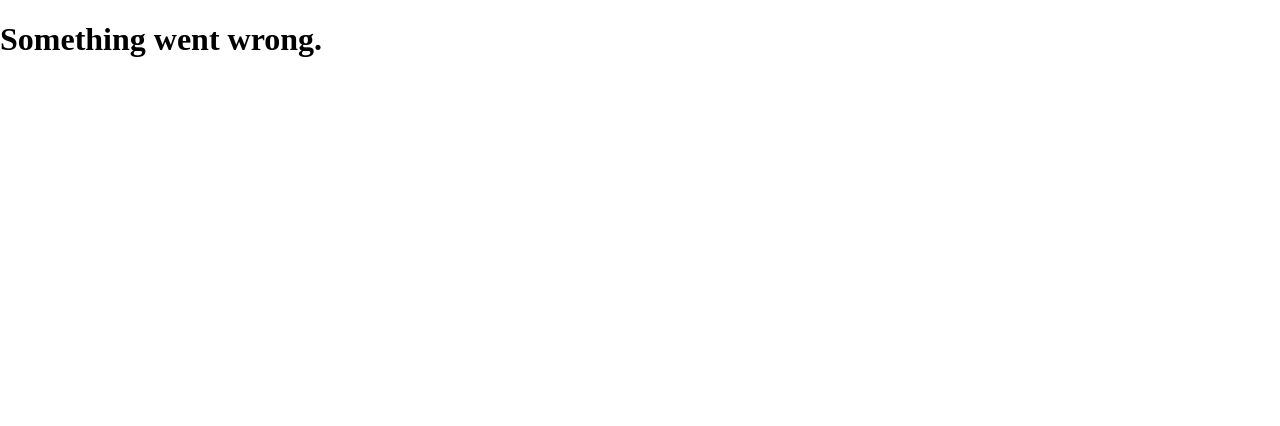
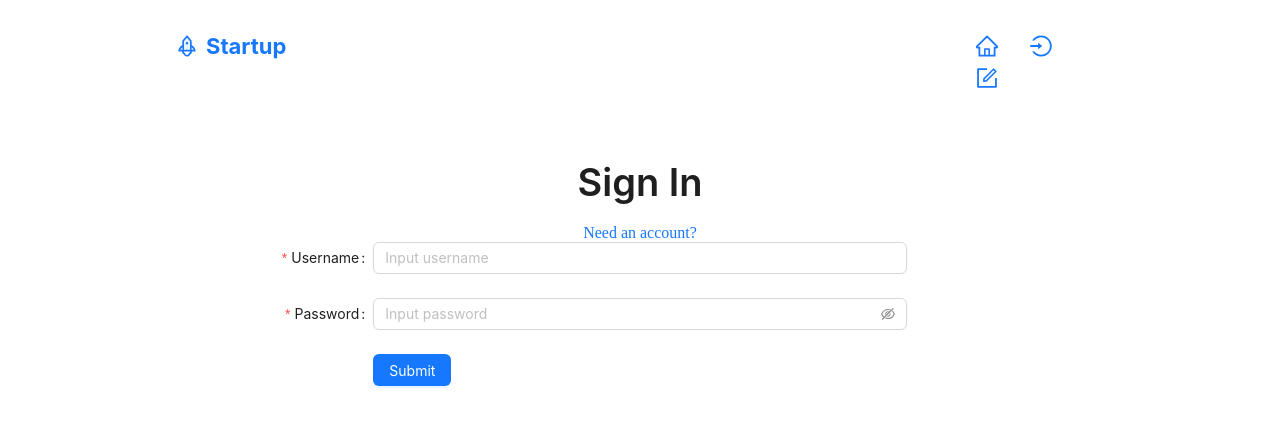
Before and after one commit to ShalfeiGit/react-nestjs-mongodb, a React app in the folder frontend/: page /signin in a window 1280 px wide. Shown: the top 426 px of the page. Built offline with nearby package versions, Linux system fonts and the light colour scheme; the HTML template or start-up script is replaced by a standard one.

Commit message:
create login and

```diff
--- a/frontend/src/components/pages/home/Home.tsx
+++ b/frontend/src/components/pages/home/Home.tsx
@@ -9,12 +9,10 @@ const Home: React.FC = () => {
 	return (
 		<div className="home">
 			<div className="home__title">
-				<Text>React Startup</Text>
+				<Text>React-Nestjs-MongoDB Startup</Text>
 			</div>
 			<div className="home__content">
-				<Text>A place to share your</Text>
-				<Text italic>&nbsp;React&nbsp;</Text>
-				<Text>knowledge.</Text>
+				<Text>A place to share your knowledge.</Text>
 			</div>
 		</div>
 	)
--- a/frontend/src/components/pages/login/Login.tsx
+++ /dev/null
@@ -1,53 +0,0 @@
-import React from 'react'
-import { Form, Input, Button, Typography } from 'antd'
-
-import '@app/pages/login/login.scss'
-
-const {Title} = Typography
-
-const Register: React.FC = () => {
-
-	const handleSubmitForm = () => {
-
-	}
-
-	return (
-		<div className='register'>
-			<div>
-				<Title level={1}>Login</Title>
-			</div>
-			<Form
-				name="basic"
-				labelCol={{ span: 8 }}
-				wrapperCol={{ span: 16 }}
-				style={{ maxWidth: 600 }}
-				initialValues={{ remember: true }}
-				onFinish={handleSubmitForm}
-				autoComplete="off"
-			>
-				<Form.Item
-					label="Username"
-					name="username"
-					rules={[{ required: true, message: 'Please input your username!' }]}
-				>
-					<Input />
-				</Form.Item>
-
-				<Form.Item
-					label="Password"
-					name="password"
-					rules={[{ required: true, message: 'Please input your password!' }]}
-				>
-					<Input.Password />
-				</Form.Item>
-
-				<Form.Item wrapperCol={{ offset: 8, span: 16 }}>
-					<Button type="primary" htmlType="submit">
-					Submit
-					</Button>
-				</Form.Item>
-			</Form>
-		</div>
-	)}
-
-export default Register
--- a/frontend/src/components/pages/login/login.scss
+++ /dev/null
@@ -1,5 +0,0 @@
-.login{
-  display: flex;
-  flex-direction: column;
-  align-items: center;
-}
--- a/frontend/src/components/pages/register/register.scss
+++ /dev/null
@@ -1,5 +0,0 @@
-.register{
-  display: flex;
-  flex-direction: column;
-  align-items: center;
-}
--- /dev/null
+++ b/frontend/src/components/pages/signin/SignIn.tsx
@@ -0,0 +1,79 @@
+import React from 'react'
+import { NavLink } from 'react-router-dom'
+import { Form, Input, Button, Typography } from 'antd'
+
+import '@app/pages/signin/signin.scss'
+
+const {Title} = Typography
+
+const formItemLayout = {
+	labelCol: {
+		xs: { span: 24 },
+		sm: { span: 4 },
+	},
+	wrapperCol: {
+		xs: { span: 24 },
+		sm: { span: 16 },
+	},
+}
+
+const tailFormItemLayout = {
+	wrapperCol: {
+		xs: {
+			span: 24,
+			offset: 0,
+		},
+		sm: {
+			span: 16,
+			offset: 4,
+		},
+	},
+}
+
+const SignIn: React.FC = () => {
+
+	const handleSubmitForm = () => {
+
+	}
+
+	return (
+		<div className='signin'>
+			<Title level={1}>Sign In</Title>
+			<NavLink
+				to={'signup'}
+				className={'signin__link-title'}
+			>Need an account?</NavLink>
+			<Form
+				name="signin"
+				labelCol={{ span: 8 }}
+				{...formItemLayout}
+				initialValues={{ remember: true }}
+				onFinish={handleSubmitForm}
+				autoComplete="off"
+			>
+				<Form.Item
+					label="Username"
+					name="username"
+					rules={[{ required: true, message: 'Please input your username!' }]}
+				>
+					<Input placeholder='Input username'/>
+				</Form.Item>
+
+				<Form.Item
+					label="Password"
+					name="password"
+					rules={[{ required: true, message: 'Please input your password!' }]}
+				>
+					<Input.Password placeholder='Input password'/>
+				</Form.Item>
+
+				<Form.Item {...tailFormItemLayout}>
+					<Button type="primary" htmlType="submit">
+						Submit
+					</Button>
+				</Form.Item>
+			</Form>
+		</div>
+	)}
+
+export default SignIn
--- /dev/null
+++ b/frontend/src/components/pages/signin/signin.scss
@@ -0,0 +1,16 @@
+@import '@app/app.scss';
+
+.signin{
+  display: flex;
+  flex-direction: column;
+  align-items: center;
+  & form {
+    width: 100%;
+    max-width: 800px;
+  }
+  &__link-title{
+    color: $blue-color;
+    text-decoration: none;
+    font-size: 16px;
+  }
+}
--- a/frontend/src/components/pages/register/Register.tsx
+++ b/frontend/src/components/pages/signup/SignUp.tsx
@@ -1,7 +1,8 @@
 import React from 'react'
+import { NavLink } from 'react-router-dom'
 import { Form, Input, Button, Typography } from 'antd'
 
-import '@app/pages/register/register.scss'
+import '@app/pages/signup/signup.scss'
 
 const {Title} = Typography
 
@@ -30,19 +31,22 @@ const tailFormItemLayout = {
 	},
 }
 
-const Register: React.FC = () => {
+const SignUp: React.FC = () => {
 
 	const handleSubmitForm = () => {
 
 	}
 
 	return (
-		<div className='register'>
-			<Title style={{padding: 30}}>Registration</Title>
+		<div className='signup'>
+			<Title className={'signup__text'} >Sign Up</Title>
+			<NavLink
+				to={'signup'}
+				className={'signin__link-title'}
+			>Have an account?</NavLink>
 			<Form
-				name="register"
+				name="signup"
 				{...formItemLayout}
-				style={{width: '100%', maxWidth:800}}
 				initialValues={{ remember: true }}
 				onFinish={handleSubmitForm}
 				autoComplete="off"
@@ -50,26 +54,34 @@ const Register: React.FC = () => {
 				<Form.Item
 					label="Username"
 					name="username"
-					rules={[{ required: true, message: 'Please input your username!' }]}
+					rules={[{ required: true, message: 'Please, input username' }]}
 				>
-					<Input />
+					<Input placeholder='Input username'/>
+				</Form.Item>
+
+				<Form.Item
+					label="Email"
+					name="email"
+					rules={[{ required: true, message: 'Please, input email' }]}
+				>
+					<Input placeholder='Input email'/>
 				</Form.Item>
 
 				<Form.Item
 					label="Password"
 					name="password"
-					rules={[{ required: true, message: 'Please input your password!' }]}
+					rules={[{ required: true, message: 'Please, input password' }]}
 				>
-					<Input.Password />
+					<Input.Password placeholder='Input password'/>
 				</Form.Item>
 
 				<Form.Item {...tailFormItemLayout} >
 					<Button type="primary" htmlType="submit">
-					Submit
+						Submit
 					</Button>
 				</Form.Item>
 			</Form>
 		</div>
 	)}
 
-export default Register
+export default SignUp
--- /dev/null
+++ b/frontend/src/components/pages/signup/signup.scss
@@ -0,0 +1,16 @@
+@import '@app/app.scss';
+
+.signup{
+  display: flex;
+  flex-direction: column;
+  align-items: center;
+  & form {
+    width: 100%;
+    max-width: 800px;
+  }
+  &__link-title{
+    color: $blue-color;
+    text-decoration: none;
+    font-size: 16px;
+  }
+}
--- a/frontend/src/components/shared/menu/Menu.tsx
+++ b/frontend/src/components/shared/menu/Menu.tsx
@@ -15,11 +15,11 @@ const Menu: React.FC = () => {
 	}
 
 	const handleShowSignInModal = () => {
-		navigate('/login')
+		navigate('/signin')
 	}
 
 	const handleShowSignUpModal = () => {
-		navigate('/register')
+		navigate('/signup')
 	}
 
 	return (
@@ -29,7 +29,7 @@ const Menu: React.FC = () => {
 				<Col span={3}>
 					<Button className={'menu__button'} type="link" onClick={handleRedirectHome}>
 						<RocketTwoTone />
-						<Text>React Startup</Text>
+						<Text>Startup</Text>
 					</Button>
 				</Col>
 				<Col span={3}></Col>
--- a/frontend/src/components/shared/menu/menu.scss
+++ b/frontend/src/components/shared/menu/menu.scss
@@ -2,8 +2,8 @@
 
 .menu{
   font-weight: bold;
-  margin-top: 20px;
-  margin-bottom: 20px;
+  margin-top: 30px;
+  margin-bottom: 40px;
   font-size: 22px;
   &__button, &__button .ant-typography{
     font-weight: bold;
--- a/frontend/webpack.common.js
+++ b/frontend/webpack.common.js
@@ -41,7 +41,7 @@ module.exports = {
 	},
 	plugins: [
 		new HtmlWebpackPlugin({
-			title: 'React Startup',
+			title: 'Startup',
 			template: './src/vendor/index.html'
 		}),
 		new MiniCssExtractPlugin({
```
Also changed, not shown: frontend/src/components/routes/routes.tsx (+6 -6 lines).
